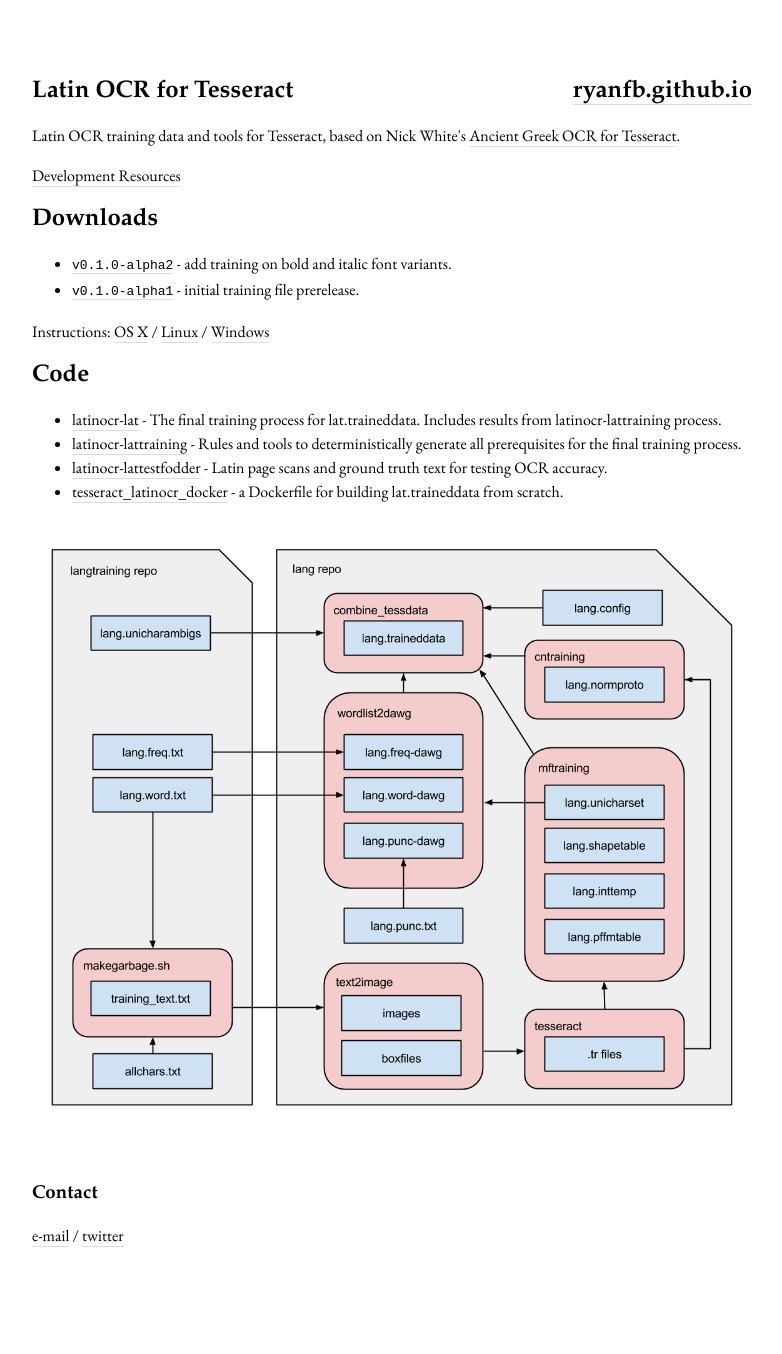
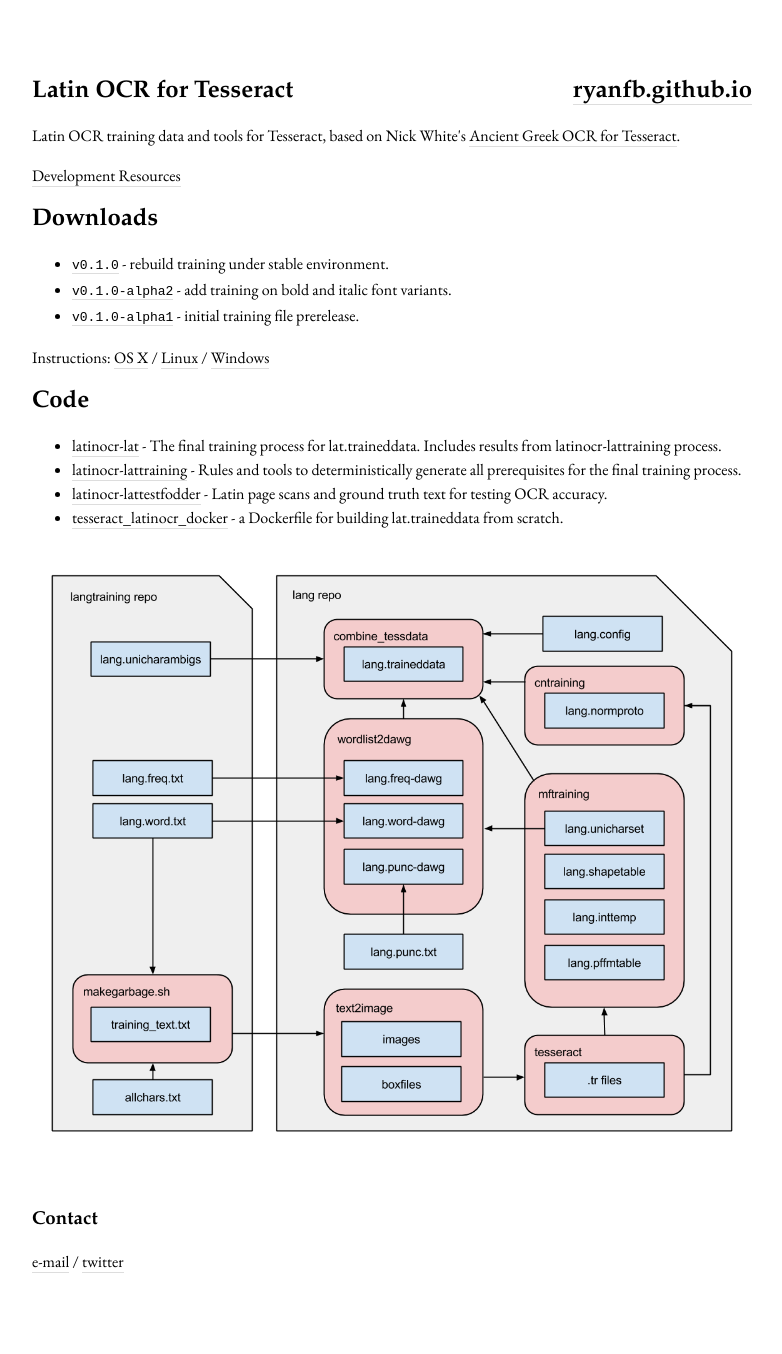
Before and after one commit to ryanfb/latinocr, a Jekyll site: the page built from index.html, in a window 1280 px wide. Shown: the whole page, without its empty margins (248-1030 px from the left). Built offline with Jekyll 4.4.1, drawn with Linux system fonts in a browser that asks for light colours; before the commit the page ends 1328 px from its top, so only the background shows below that.

Commit message:
Add v0.1.0 release

```diff
--- a/index.html
+++ b/index.html
@@ -9,6 +9,7 @@
 <section>
   <h2>Downloads</h2>
   <ul>
+    <li><code><a href="https://github.com/ryanfb/latinocr-lat/releases/tag/v0.1.0">v0.1.0</a></code> - rebuild training under stable environment.</li>
     <li><code><a href="https://github.com/ryanfb/latinocr-lat/releases/tag/v0.1.0-alpha2">v0.1.0-alpha2</a></code> - add training on bold and italic font variants.</li>
     <li><code><a href="https://github.com/ryanfb/latinocr-lat/releases/tag/v0.1.0-alpha1">v0.1.0-alpha1</a></code> - initial training file prerelease.</li>
   </ul>
```
